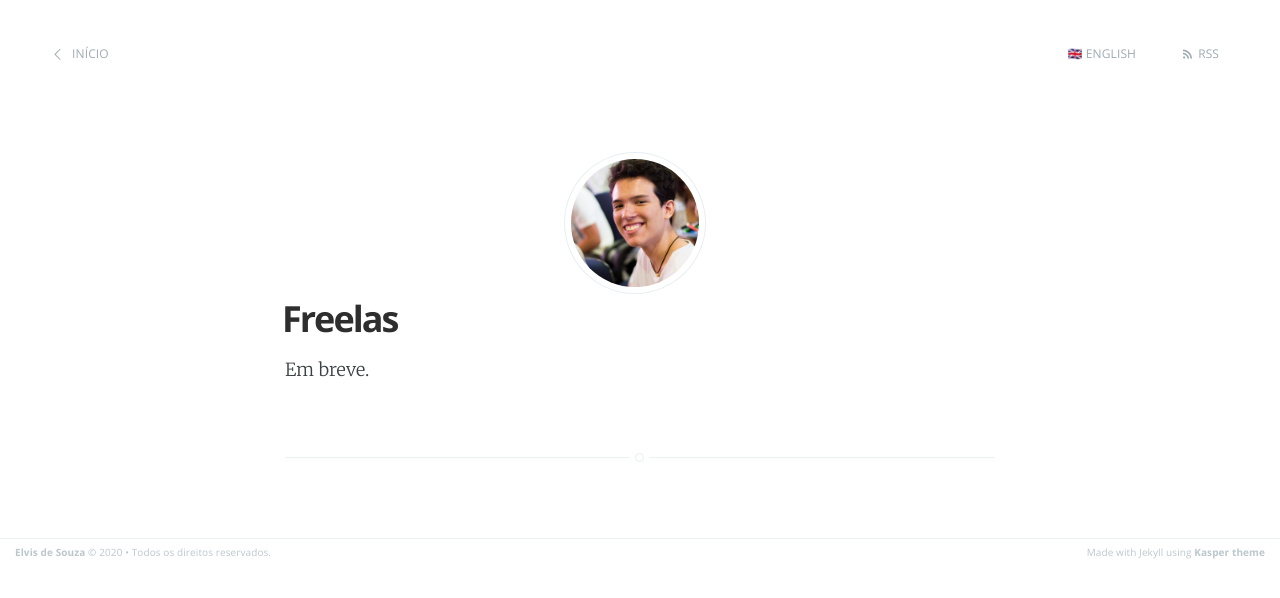
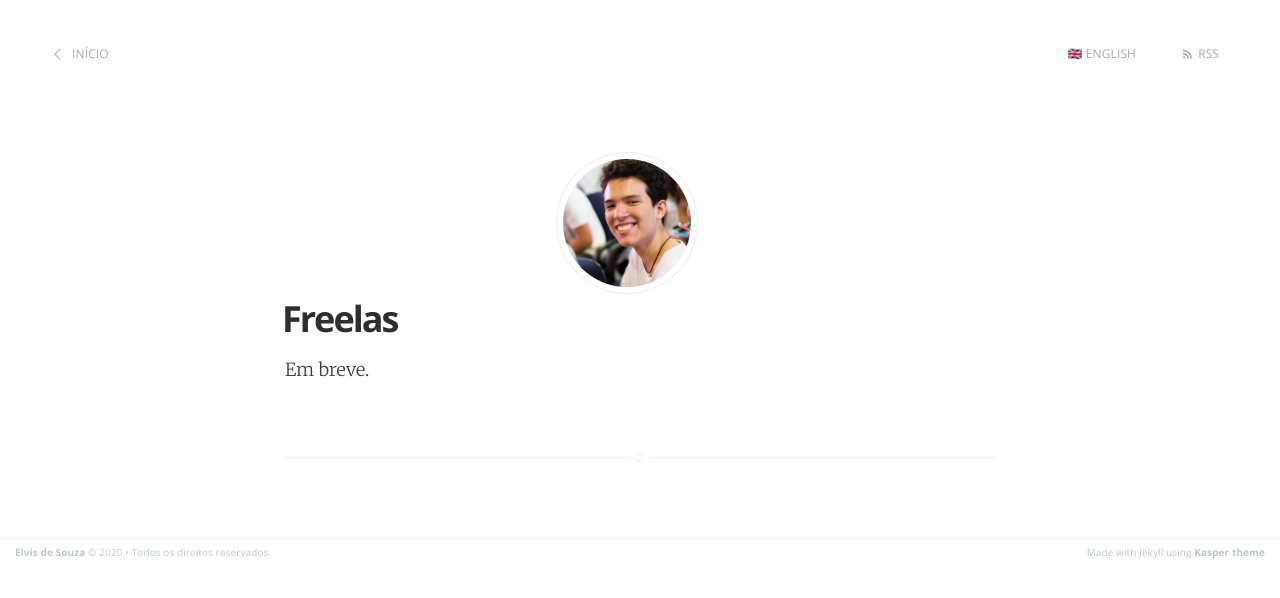
Before and after one commit to alvelvis/alvelvis.github.io, a Jekyll site: the page built from freela.md, in a window 1280 px wide. Shown: the top 598 px of the page. Built offline with Jekyll 4.4.1, drawn with Linux system fonts in a browser that asks for light colours.

Commit message:
curriculo e blog

```diff
--- a/assets/css/screen.css
+++ b/assets/css/screen.css
@@ -1135,7 +1135,7 @@
     display: block;
     position: absolute;
     top: -25px;
-    left: 45%;
+    left: 44%;
     margin-left: -40px;
     width: 140px;
     height: 140px;
--- a/index.html
+++ b/index.html
@@ -23,9 +23,9 @@
             <h2 class="page-description">
                 <!--{% if site.description %} {{ site.description }}. {% endif %}-->
                 <br>
-                <a href='{{page.about | relative_url}}'> Sobre mim </a>
-                | <a href='{{page.english | relative_url}}'> Quero aprender inglês </a>
-                | <a href='{{page.freela | relative_url}}'> Freelas </a>
+                <a href='{{page.about | relative_url}}'>Sobre mim</a>
+                | <a href='{{page.english | relative_url}}'>Quero aprender inglês</a>
+                | <a href='{{page.freela | relative_url}}'>Freelas</a>
             </h2>
         </div>
     </div>
```
